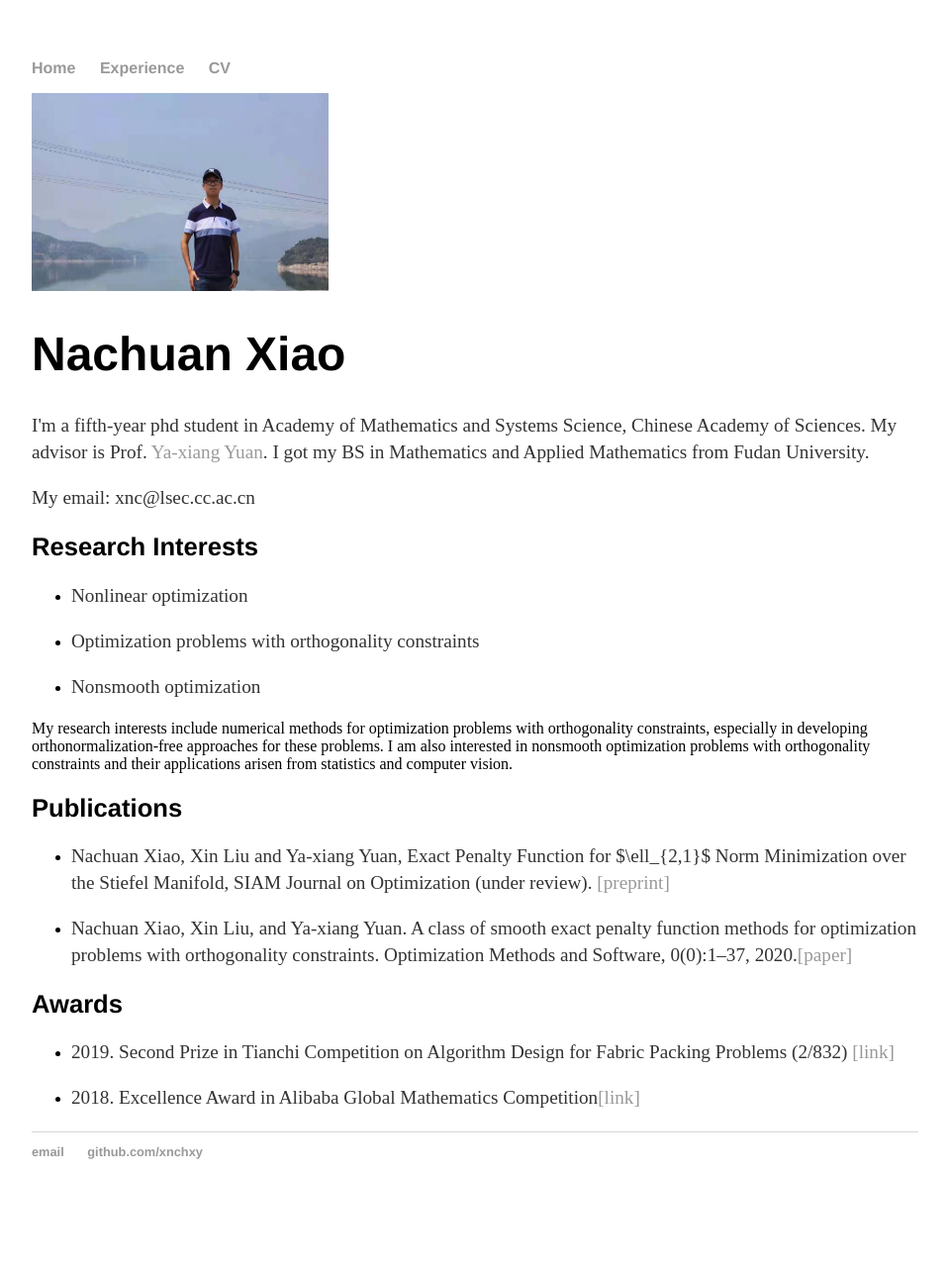
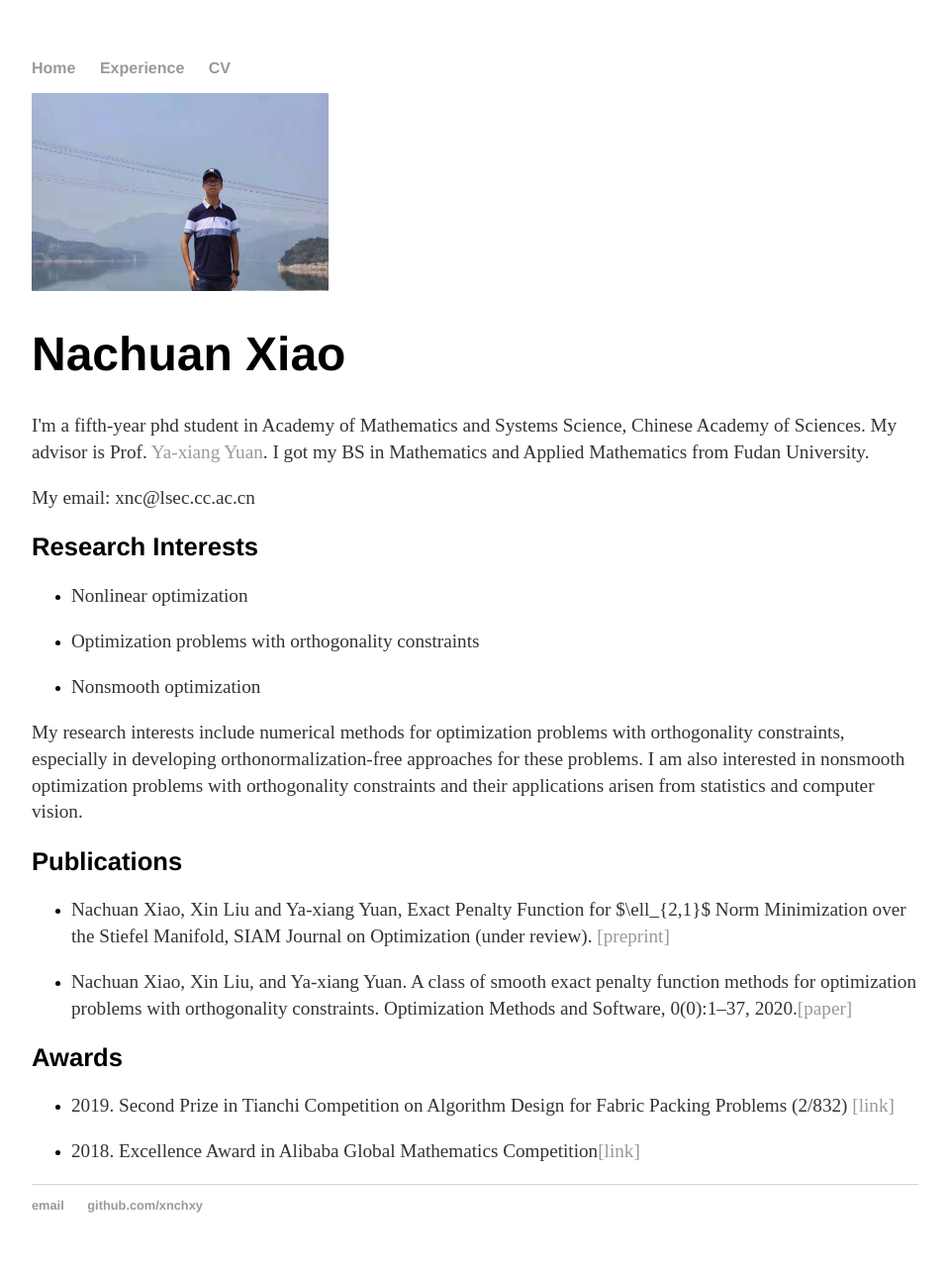
Before and after one commit to xnchxy/xnchxy.github.io, a Jekyll site: the page built from index.html, in a window 1280 px wide. Shown: the whole page at 99% size, without its empty margins (160-1119 px from the left). Built offline with Jekyll 4.4.1, drawn with Linux system fonts in a browser that asks for light colours; before the commit the page ends 1231 px from its top, so only the background shows below that.

```diff
--- a/index.html
+++ b/index.html
@@ -17,7 +17,7 @@ title: About Nachuan Xiao
 		<li><p>Optimization problems with orthogonality constraints</p></li>
 		<li><p>Nonsmooth optimization</p></li>
 	</ul>
-	My research interests include numerical methods for optimization problems with orthogonality constraints, especially in developing orthonormalization-free approaches for these problems. I am also interested in nonsmooth optimization problems with orthogonality constraints and their applications arisen from statistics and computer vision.
+	<p>My research interests include numerical methods for optimization problems with orthogonality constraints, especially in developing orthonormalization-free approaches for these problems. I am also interested in nonsmooth optimization problems with orthogonality constraints and their applications arisen from statistics and computer vision.</p>
 </div>
 <div class="about">
         <h2>Publications</h2>
```
